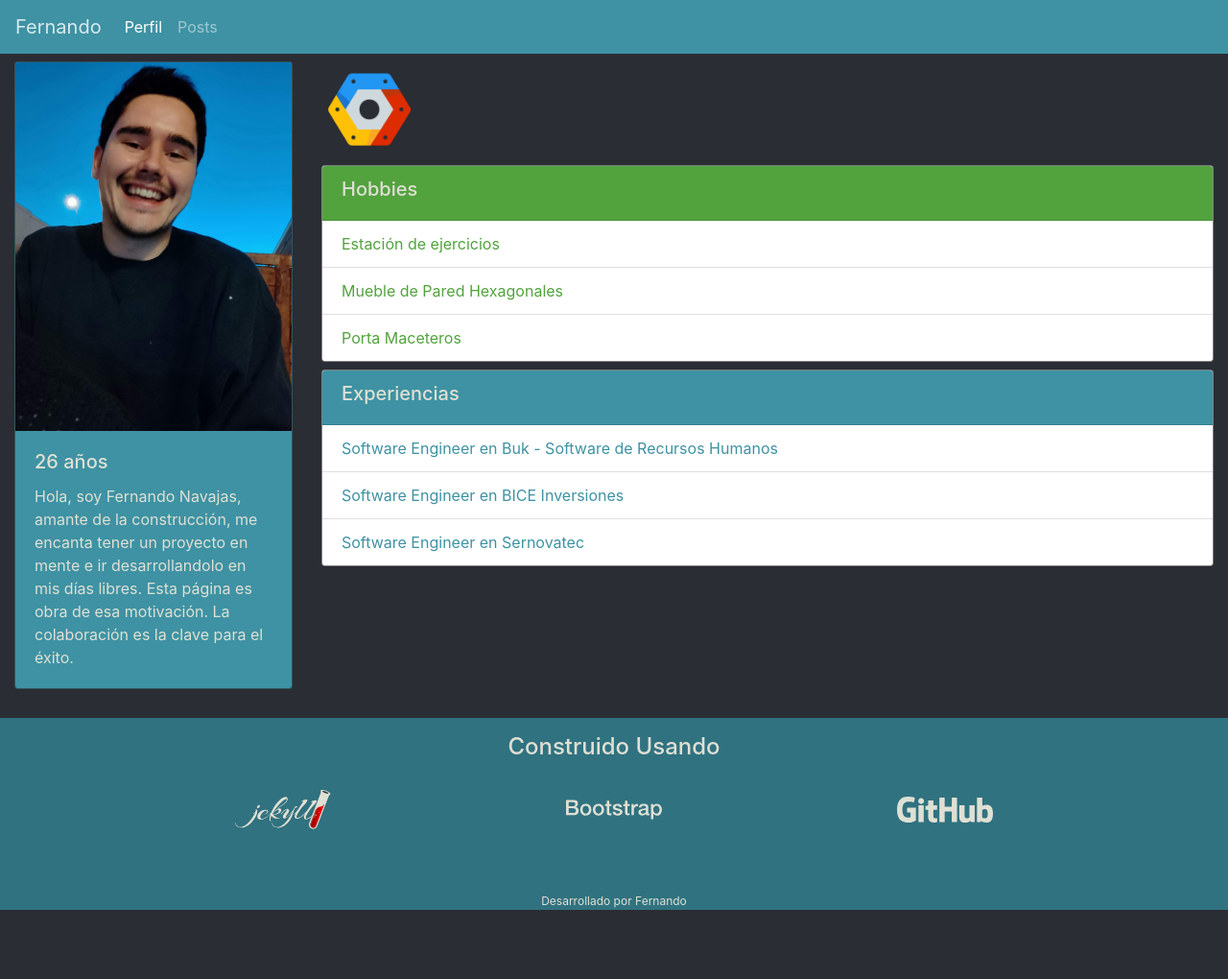
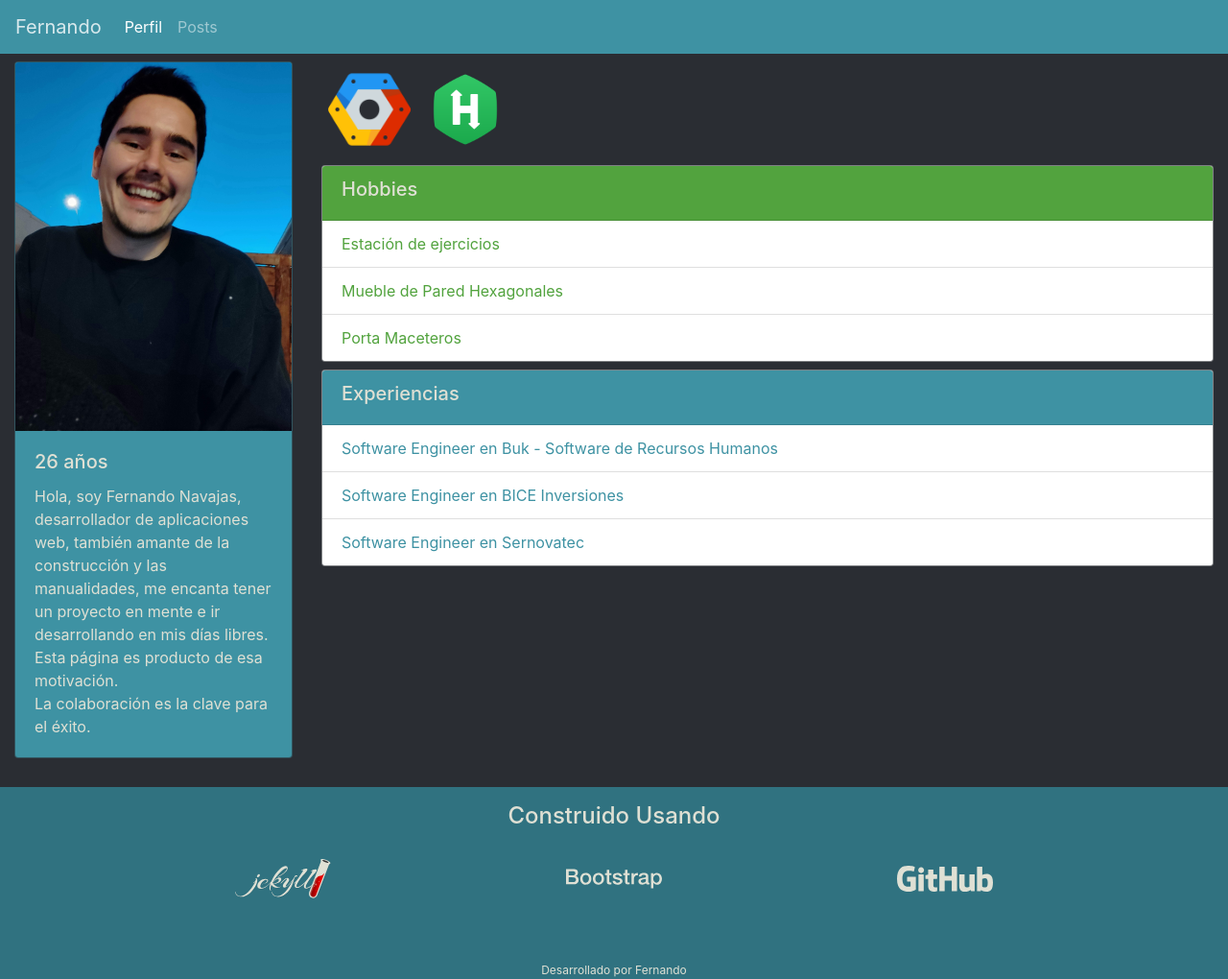
Before and after one commit to fernandonavajas/my-blog, a Jekyll site: the page built from index.html, in a window 1280 px wide. Shown: the whole page at 96% size. Built offline with Jekyll 4.4.1, drawn with Linux system fonts in a browser that asks for light colours; before the commit the page ends 948 px from its top, so only the background shows below that.

Commit message:
feat: agregar perfil de hacker_rank a certificaciones

```diff
--- a/_includes/profile-certifications.html
+++ b/_includes/profile-certifications.html
@@ -2,4 +2,7 @@
   <a href="https://www.coursera.org/account/accomplishments/specialization/PWNSQZV4LKXE">
     <img class="logos" src="assets/images/logos/google-cloud-platform.png" alt="certification">
   </a>
+  <a href="https://www.hackerrank.com/fernandonavajas1">
+    <img class="logos" src="assets/images/logos/hacker_rank.png" alt="certification">
+  </a>
 </div>
--- a/_includes/profile-info.html
+++ b/_includes/profile-info.html
@@ -3,9 +3,11 @@
     <div class="card-body">
       <h5 class="card-title">26 años</h5>
       <p class="card-text"> Hola, soy Fernando Navajas,
-        amante de la construcción, me encanta tener un proyecto
-        en mente e ir desarrollandolo en mis días libres. Esta página
-        es obra de esa motivación.
+        desarrollador de aplicaciones web, también
+        amante de la construcción y las manualidades, me encanta tener un proyecto
+        en mente e ir desarrollando en mis días libres. Esta página
+        es producto de esa motivación.
+        <br>
         La colaboración es la clave para el éxito.
       </p>
     </div>
```
Also changed, not shown: assets/images/logos/hacker_rank.png (added).
